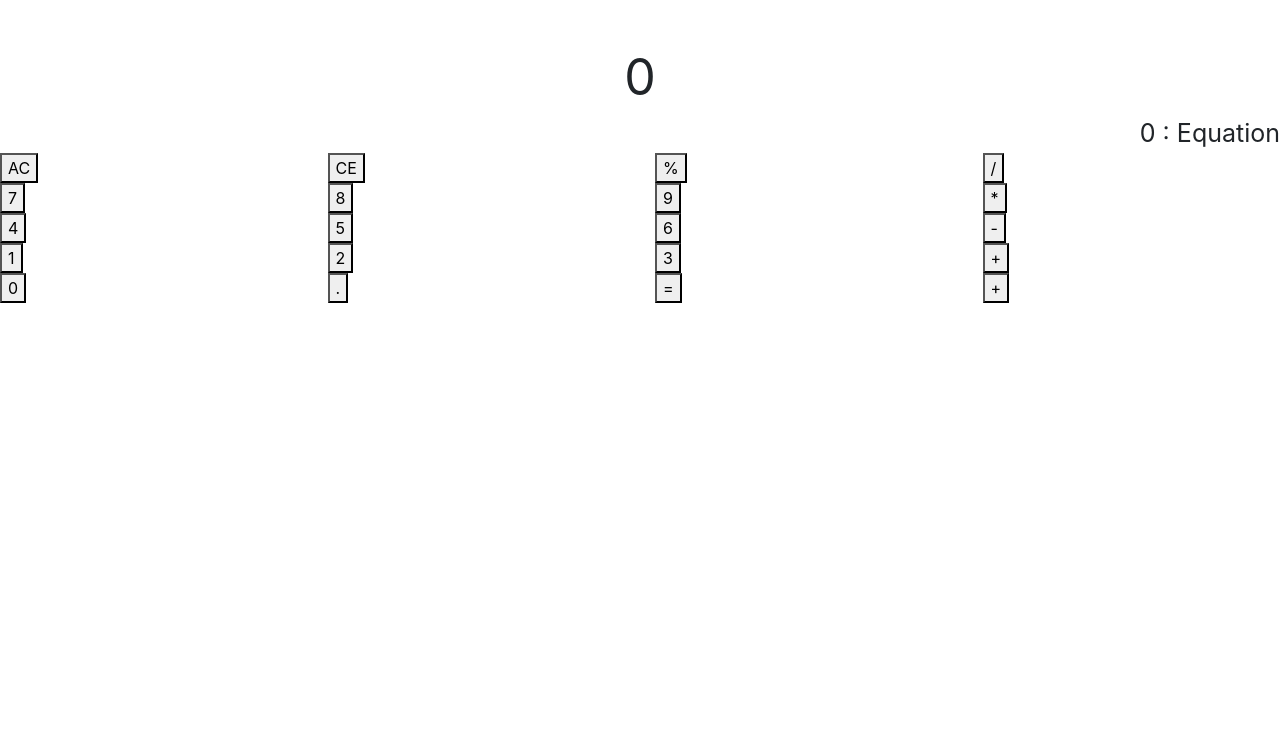
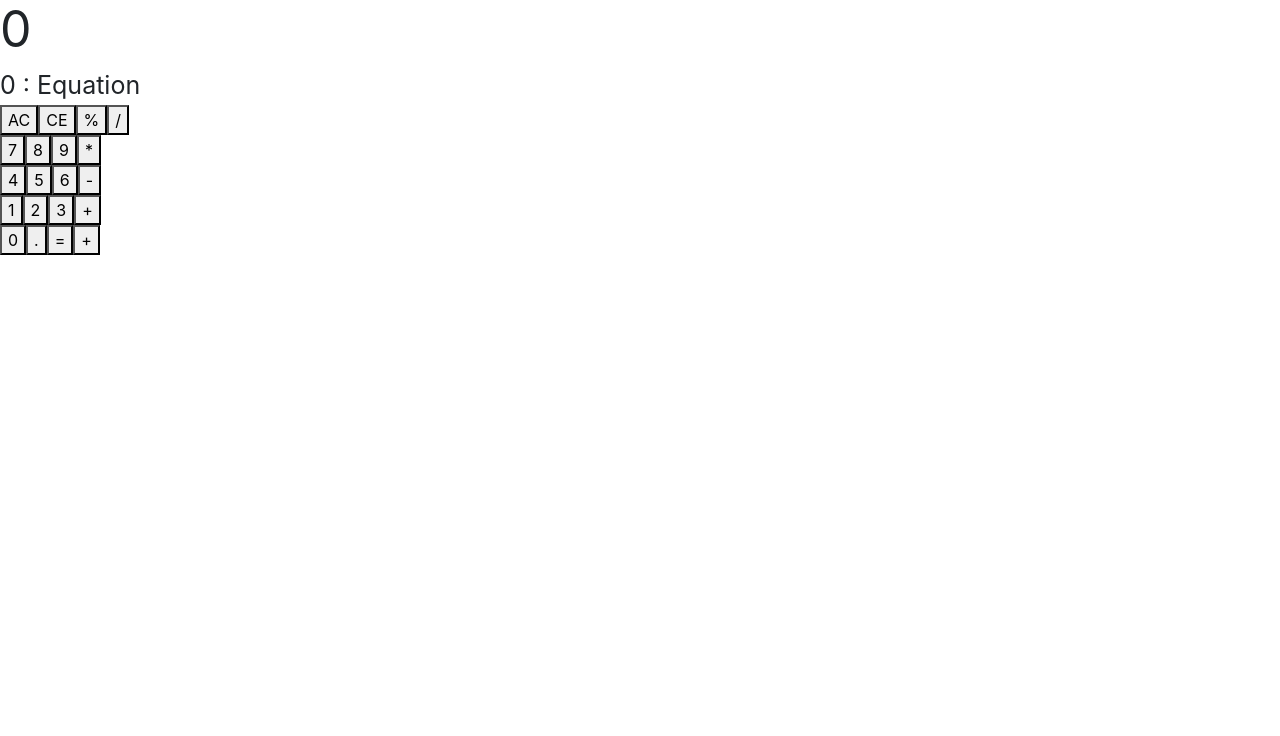
Before and after one commit to alexander-guesnon/Simple-Calculator, a plain HTML site: page index.html in a window 1280 px wide. Shown: the part 64-800 px from the top of the page. Drawn offline with nearby package versions, Linux system fonts and the light colour scheme.

Commit message:
working on visuals

```diff
--- a/css/style.css
+++ b/css/style.css
@@ -2,13 +2,13 @@ body{
 background: white;
 }
 h1 {
-		text-align: center;
 }
 .calcScreen {
 font-size: 50px;
-text-align: center;
 }
 .equation{
 	font-size: 25px;
-	text-align: right;
 }
+.Myrow{
+display: block;
+}
--- a/js/script.js
+++ b/js/script.js
@@ -1,6 +1,8 @@
 /*
 TODO: create upper and lower limits so you dont loose acuracy (get the squear root of the max number)
-TODO: display current stack on screen.
+TODO: create title for calculator
+TODO: click animation
+
 User Story: I can add, subtract, multiply and divide two numbers.
 User Story: I can clear the input field with a clear button.
 User Story: I can keep chaining mathematical operations together until I hit the equal button, and the calculator will tell me the correct output.
@@ -10,7 +12,7 @@ function calculator() {
 
   var calcScreen = "0";
   var stack = [];
-  var equation = function(){
+  var equation = function() {
     var temp = "";
     for (var i = 0; i < stack.length; i++) {
       temp += stack[i];
@@ -28,7 +30,7 @@ function calculator() {
 
   function updateScreen(data) {
     $(".calcScreen").text(data);
-    $(".equation").text(equation()+calcScreen+": Equation");
+    $(".equation").text(equation() + calcScreen + ": Equation");
   }
 
   function calculateStack() {
@@ -85,27 +87,14 @@ function calculator() {
   };
 
   this.displayCalc = function() {
-    var temp = "<div class=\"row\">";
-    temp += "<div class=\"col\">";
-    temp += "<div class = \"calcScreen\">" + calcScreen + "</div>";
-    temp += "</div>";
-    temp += "</div>";
-    temp += "<div class=\"row\">";
-    temp += "<div class=\"col\">";
-    temp += "<div class = \"equation\">" + equation() +calcScreen+ " : Equation</div>";
-    temp += "</div>";
-    temp += "</div>";
-
+    var temp = "<div class = \"calcScreen\">" + calcScreen + "</div>";
+    temp += "<div class = \"equation\">" + equation() + calcScreen + " : Equation</div>";
     for (var i = 0; i < buttons.length; i++) {
-      temp += "<div class=\"row\">";
+      temp += "<div class=\"Myrow\">";
       for (var j = 0; j < buttons[i].length; j++) {
-
-        temp += "<div class=\"col\">";
         temp += "<button class=\"" + buttons[i][j] + "\" >";
         temp += buttons[i][j];
         temp += "</button>";
-        temp += "</div>";
-
       }
       temp += "</div>";
     }
```
Also changed, not shown: index.html (+0 -1 lines).
